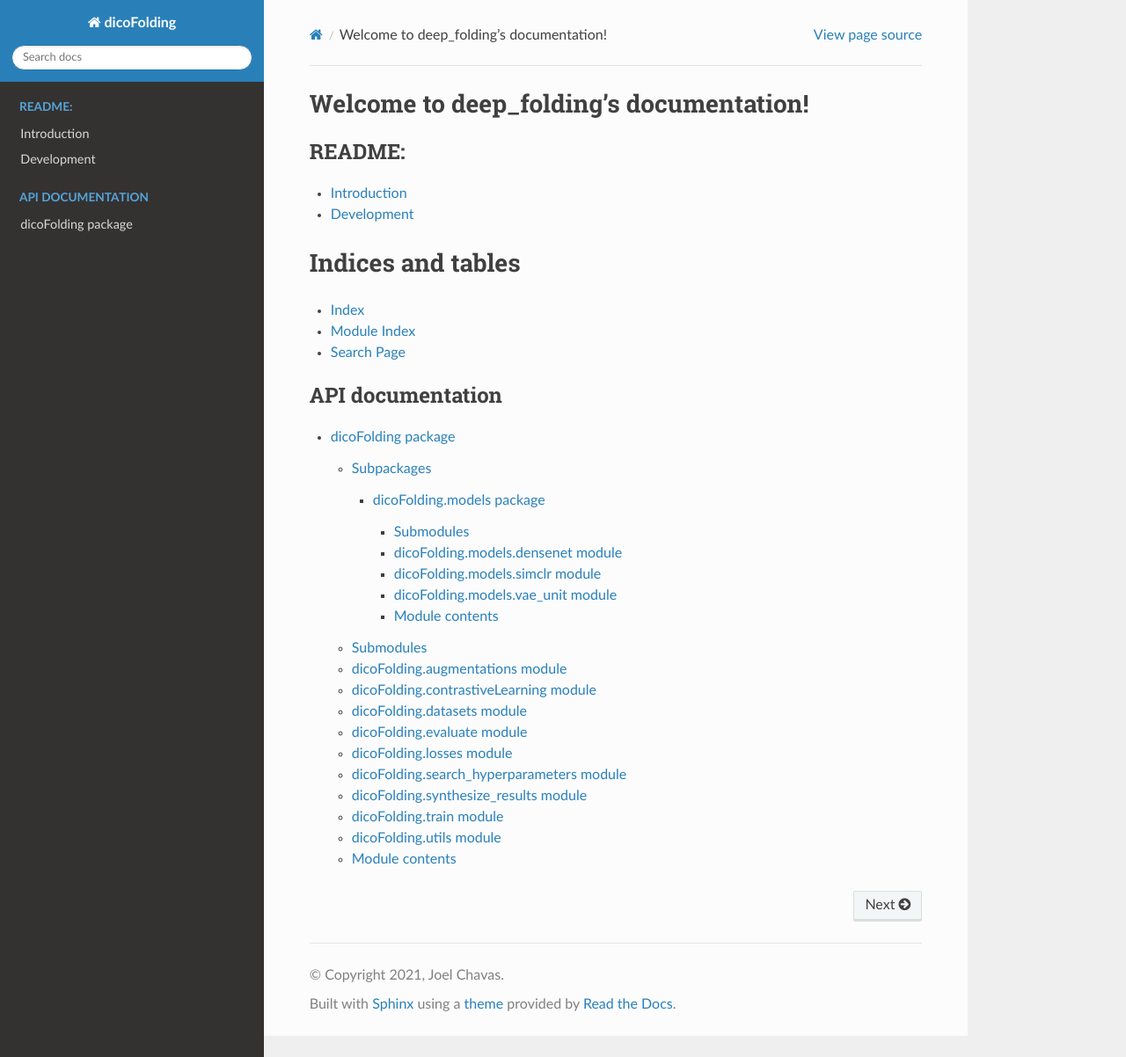
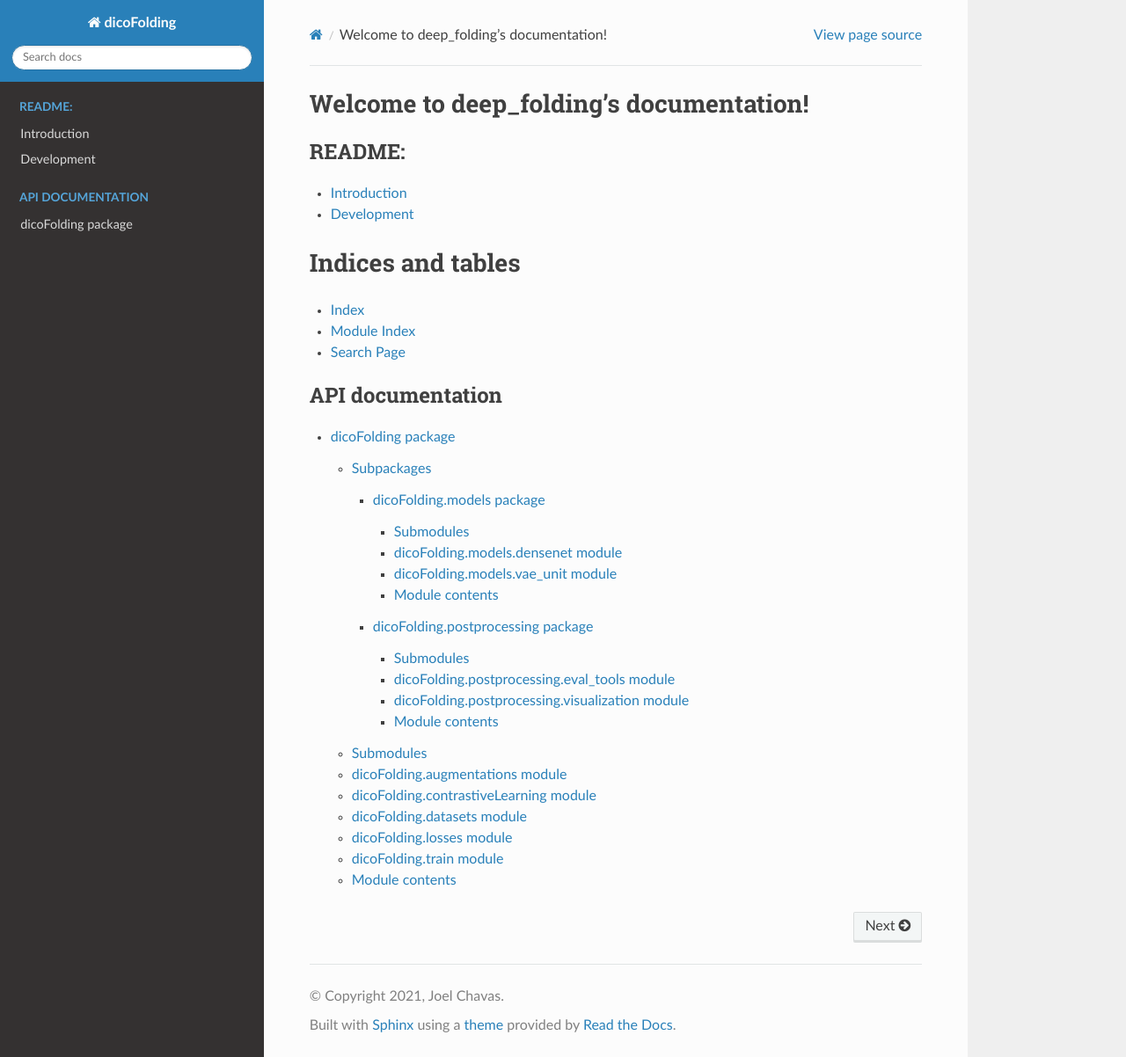
Before and after one commit to JoelChavas/dicoFolding, a Sphinx documentation site: the page built from docs/source/index.rst, in a window 1280 px wide and 1202 px high. Shown: the whole window at 88% size. Built offline with Sphinx 7.4.7 and the Read the Docs theme 2.0.0, drawn with Linux system fonts in a browser that asks for light colours.

Commit message:
Regenerates doc rst files

```diff
--- a/docs/source/dicoFolding.models.rst
+++ b/docs/source/dicoFolding.models.rst
@@ -1,37 +1,30 @@
-dicoFolding.models package
-==========================
+dicoFolding\.models package
+===========================
 
 Submodules
 ----------
 
-dicoFolding.models.densenet module
-----------------------------------
+dicoFolding\.models\.densenet module
+------------------------------------
 
 .. automodule:: dicoFolding.models.densenet
-   :members:
-   :undoc-members:
-   :show-inheritance:
+    :members:
+    :undoc-members:
+    :show-inheritance:
 
-dicoFolding.models.simclr module
---------------------------------
-
-.. automodule:: dicoFolding.models.simclr
-   :members:
-   :undoc-members:
-   :show-inheritance:
-
-dicoFolding.models.vae\_unit module
------------------------------------
+dicoFolding\.models\.vae\_unit module
+-------------------------------------
 
 .. automodule:: dicoFolding.models.vae_unit
-   :members:
-   :undoc-members:
-   :show-inheritance:
+    :members:
+    :undoc-members:
+    :show-inheritance:
+
 
 Module contents
 ---------------
 
 .. automodule:: dicoFolding.models
-   :members:
-   :undoc-members:
-   :show-inheritance:
+    :members:
+    :undoc-members:
+    :show-inheritance:
--- /dev/null
+++ b/docs/source/dicoFolding.postprocessing.rst
@@ -0,0 +1,30 @@
+dicoFolding\.postprocessing package
+===================================
+
+Submodules
+----------
+
+dicoFolding\.postprocessing\.eval\_tools module
+-----------------------------------------------
+
+.. automodule:: dicoFolding.postprocessing.eval_tools
+    :members:
+    :undoc-members:
+    :show-inheritance:
+
+dicoFolding\.postprocessing\.visualization module
+-------------------------------------------------
+
+.. automodule:: dicoFolding.postprocessing.visualization
+    :members:
+    :undoc-members:
+    :show-inheritance:
+
+
+Module contents
+---------------
+
+.. automodule:: dicoFolding.postprocessing
+    :members:
+    :undoc-members:
+    :show-inheritance:
--- a/docs/source/dicoFolding.rst
+++ b/docs/source/dicoFolding.rst
@@ -5,89 +5,58 @@ Subpackages
 -----------
 
 .. toctree::
-   :maxdepth: 4
 
-   dicoFolding.models
+    dicoFolding.models
+    dicoFolding.postprocessing
 
 Submodules
 ----------
 
-dicoFolding.augmentations module
---------------------------------
+dicoFolding\.augmentations module
+---------------------------------
 
 .. automodule:: dicoFolding.augmentations
-   :members:
-   :undoc-members:
-   :show-inheritance:
+    :members:
+    :undoc-members:
+    :show-inheritance:
 
-dicoFolding.contrastiveLearning module
---------------------------------------
+dicoFolding\.contrastiveLearning module
+---------------------------------------
 
 .. automodule:: dicoFolding.contrastiveLearning
-   :members:
-   :undoc-members:
-   :show-inheritance:
+    :members:
+    :undoc-members:
+    :show-inheritance:
 
-dicoFolding.datasets module
----------------------------
+dicoFolding\.datasets module
+----------------------------
 
 .. automodule:: dicoFolding.datasets
-   :members:
-   :undoc-members:
-   :show-inheritance:
+    :members:
+    :undoc-members:
+    :show-inheritance:
 
-dicoFolding.evaluate module
----------------------------
+dicoFolding\.losses module
+--------------------------
 
-.. automodule:: dicoFolding.evaluate
-   :members:
-   :undoc-members:
-   :show-inheritance:
+.. automodule:: dicoFolding.losses
+    :members:
+    :undoc-members:
+    :show-inheritance:
 
-dicoFolding.losses module
+dicoFolding\.train module
 -------------------------
 
-.. automodule:: dicoFolding.losses
-   :members:
-   :undoc-members:
-   :show-inheritance:
+.. automodule:: dicoFolding.train
+    :members:
+    :undoc-members:
+    :show-inheritance:
 
-dicoFolding.search\_hyperparameters module
-------------------------------------------
-
-.. automodule:: dicoFolding.search_hyperparameters
-   :members:
-   :undoc-members:
-   :show-inheritance:
-
-dicoFolding.synthesize\_results module
---------------------------------------
-
-.. automodule:: dicoFolding.synthesize_results
-   :members:
-   :undoc-members:
-   :show-inheritance:
-
-dicoFolding.train module
-------------------------
-
-.. automodule:: dicoFolding.train
-   :members:
-   :undoc-members:
-   :show-inheritance:
-
-dicoFolding.utils module
-------------------------
-
-.. automodule:: dicoFolding.utils
-   :members:
-   :undoc-members:
-   :show-inheritance:
 
 Module contents
 ---------------
 
 .. automodule:: dicoFolding
-   :members:
-   :undoc-members:
-   :show-inheritance:
+    :members:
+    :undoc-members:
+    :show-inheritance:
```
